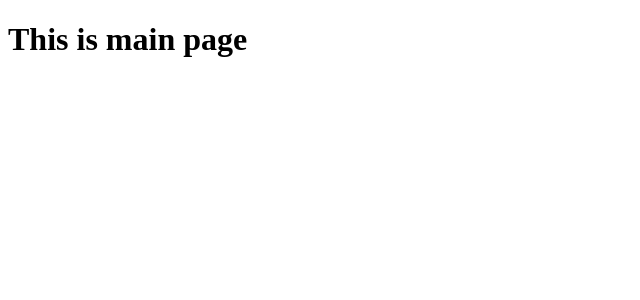
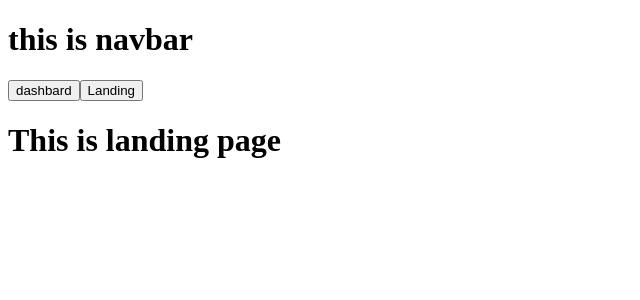
Before and after one commit to Amitkys/react, a React (Vite) app: page / in a window 1280 px wide. Shown: the top 300 px of the page, without its empty margins (0-640 px from the left). Built offline with nearby package versions, Linux system fonts and the light colour scheme.

Commit message:
routing here

```diff
--- a/src/App.jsx
+++ b/src/App.jsx
@@ -1,10 +1,31 @@
+import { BrowserRouter, Route, Router, Routes, useNavigate } from "react-router-dom";
+import Dashboard from './Components/Dashboard'
+import Landing from "./Components/Landing";
 
-function App(){
-  return(
+function App() {
+  return (
     <div>
-      <h1>This is main page</h1>
+      <h1>this is navbar</h1>
+
+      <BrowserRouter>
+        <Appbar />
+        <Routes>
+          <Route path="/dashboard" element={<Dashboard />} ></Route>
+          <Route path="/" element={<Landing />} ></Route>
+        </Routes>
+      </BrowserRouter>
     </div>
   )
-};
+}
 
+function Appbar() {
+  const navigate = useNavigate();
+  return (
+    <div>
+      <button onClick={() => navigate('/dashboard')}>dashbard</button>
+      <button onClick={() => navigate('/')}>Landing</button>
+
+    </div>
+  )
+}
 export default App;
```
